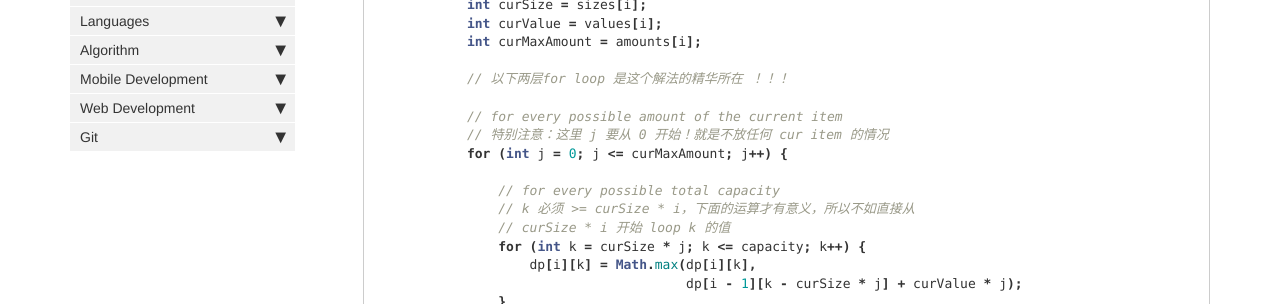
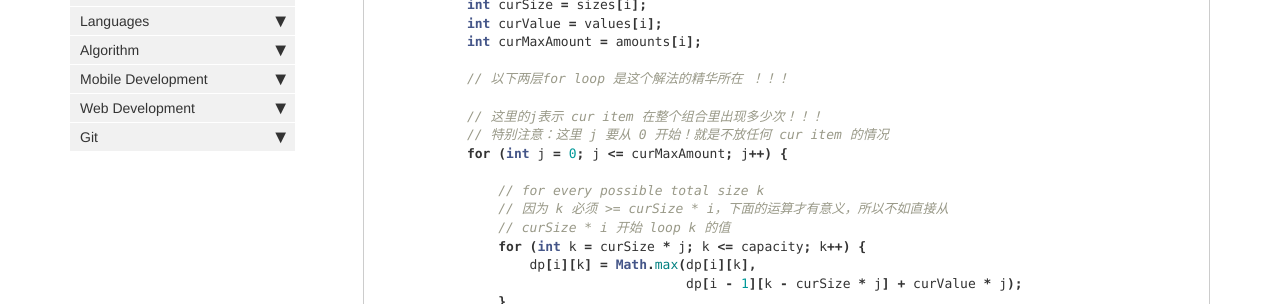
Before and after one commit to HungryOrc/hungryorc.github.io, a Jekyll site: the page built from pages/algorithm/algorithm_backpack_eachAmountLimit_2Attr_returnMaxTotalValue.md, in a window 1280 px wide and 900 px high, scrolled down 1127 px. Shown: the part 151-455 px from the top of the window. Built offline with Jekyll 4.4.1, drawn with Linux system fonts in a browser that asks for light colours; nearby versions of some CDN libraries; comment, search, counter and statistics services are not loaded; some of the changed text lies outside the part shown.

Commit message:
Update algorithm_backpack_eachAmountLimit_2Attr_returnMaxTotalValue.md

```diff
--- a/pages/algorithm/algorithm_backpack_eachAmountLimit_2Attr_returnMaxTotalValue.md
+++ b/pages/algorithm/algorithm_backpack_eachAmountLimit_2Attr_returnMaxTotalValue.md
@@ -55,12 +55,12 @@ public class Solution {
 
             // 以下两层for loop 是这个解法的精华所在 ！！！
 
-            // for every possible amount of the current item
+            // 这里的j表示 cur item 在整个组合里出现多少次！！！
             // 特别注意：这里 j 要从 0 开始！就是不放任何 cur item 的情况
             for (int j = 0; j <= curMaxAmount; j++) {
 
-                // for every possible total capacity
-                // k 必须 >= curSize * i，下面的运算才有意义，所以不如直接从
+                // for every possible total size k
+                // 因为 k 必须 >= curSize * i，下面的运算才有意义，所以不如直接从
                 // curSize * i 开始 loop k 的值
                 for (int k = curSize * j; k <= capacity; k++) {
                     dp[i][k] = Math.max(dp[i][k],
@@ -157,6 +157,9 @@ public class Solution {
             int curValue = values[i];
             int curMaxAmount = amounts[i];
 
+            // 注意！这里的j的意义和前面那些方法里的j的意义完全不同！虽然看起来关于j的代码基本一样，
+            // 但这个方法里的j表示的是 “我么一次又一次地铺cur item 到组合里去，每次铺一个 cur item，
+            // 当前是第j次铺一个 cur item 到组合里去”
             for (int j = 1; j <= curMaxAmount; j++) {
                 for (int k = capacity; k >= j * curSize; k--) {
                     dp[k] = Math.max(dp[k],
```
